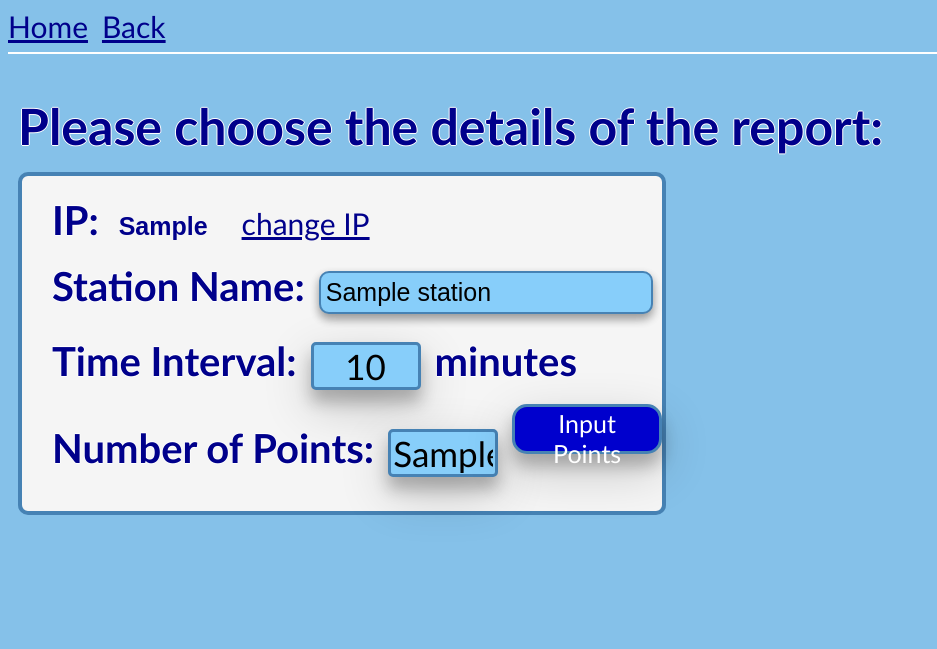
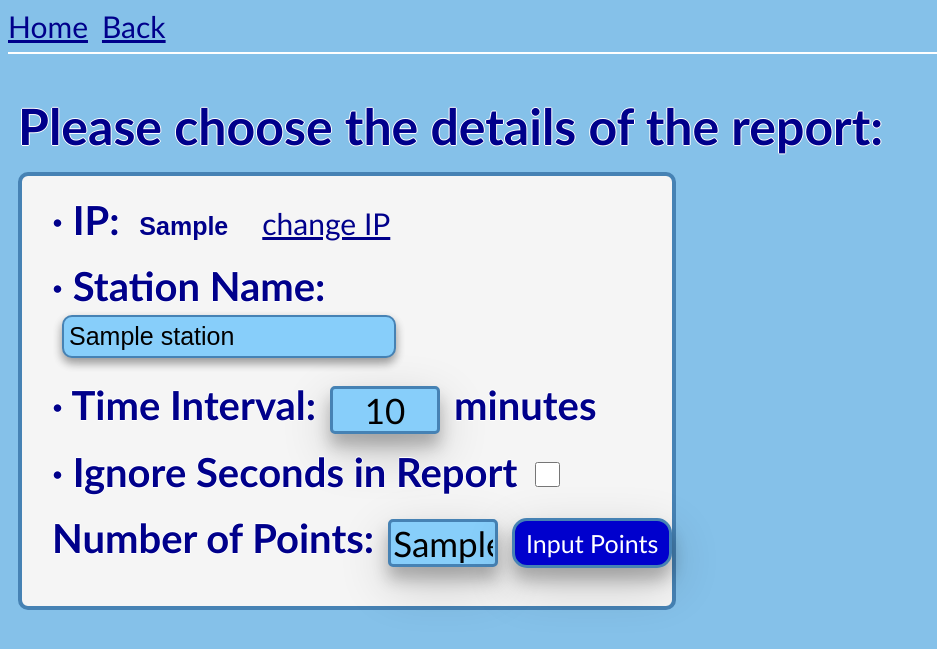
Before and after one commit to Rainhunter13/SungHan-Intern, a Flask app: template templates/engineer.html in a window 1280 px wide. Shown: the top 649 px of the page, without its empty margins (0-937 px from the left). Run offline with Flask 2, Linux system fonts and the light colour scheme; the template is opened without the code that fills it: values that come from a table or form of the project are taken from there, most other values are stand-ins (such as "Sample title", 1, 10 or a date in 2020).

Commit message:
ignore_seconds added

```diff
--- a/app.py
+++ b/app.py
@@ -22,6 +22,7 @@ password = ''
 points = []
 interval = 0
 version = ''
+ignore_seconds = False
 
 # DEFAULT PARAMETERS FOR SERVER (INITIALLY HAVEN'T SET YET)
 default_ip = ''
@@ -68,6 +69,7 @@ def session_init():
     session['station'] = ''
     session['interval'] = '10'
     session['points'] = []
+    session['ignore_seconds'] = False
     # all possible stations for the currently choose station
     session["all_stations"] = []
 
@@ -203,7 +205,7 @@ def engineer():
             if len(session['all_stations']) > 0:
                 stat = session['all_stations'][len(session['all_stations']) - 1]
         return render_template("engineer.html", title="Set Report", form=form, points=session['points'], m=m,
-                               interval=session['interval'], station=stat, ip=session['ip'])
+                               interval=session['interval'], station=stat, ip=session['ip'], ignore_seconds = session['ignore_seconds'])
     t = request.form.get("set_report")
     if t is None:
         # if pushes "Input Points" button (i.e. no "set_report" attribute yet in the form), just proceed with same page
@@ -213,10 +215,14 @@ def engineer():
         m = int(request.form['number'])
         session['interval'] = request.form['interval']
         session['station'] = request.form['station']
+        if request.form.__contains__("ignoreSeconds"):
+            session['ignore_seconds'] = True
+        else:
+            session['ignore_seconds'] = False
         session['points'] = []
         for i in range(1, m + 1):
             session['points'].append(request.form["point" + str(i)])
-        global username, password, ip, station, version, interval, points
+        global username, password, ip, station, version, interval, points, ignore_seconds
         # update operator variables
         username = session['username']
         password = session['password']
@@ -225,13 +231,14 @@ def engineer():
         station = session['station']
         interval = session['interval']
         points = session['points']
+        ignore_seconds = session['ignore_seconds']
         # go to next page ("report set successfully")
         return set_report()
 
 
 # "REPORT SUCCESSFULLY SET" PAGE
 def set_report():
-    return render_template("set_report.html", title="Report", points=points, interval=interval, ip=ip, station=station)
+    return render_template("set_report.html", title="Report", points=points, interval=interval, ip=ip, station=station, ignore_seconds = ignore_seconds)
 
 
 # OPERATOR PAGE
@@ -266,9 +273,9 @@ def operator():
 
 # REPORT PAGE
 def show_report(period, date, columns):
-    global interval, points, station, ip, version
+    global interval, points, station, ip, version, ignore_seconds
     # get one big report data-frame for given ip, station, period
-    ds = sort_by_interval(username, password, points, period, date, interval, station, ip, version)
+    ds = sort_by_interval(username, password, points, period, date, interval, station, ip, version, ignore_seconds)
     # if returns string, means something went wrong (invalid station or points) and it returns wrong message
     if isinstance(ds, str):
         return render_template("wrong_input.html", title="Wrong Input", error_message=ds)
--- a/backend.py
+++ b/backend.py
@@ -137,7 +137,7 @@ def sort_by_date(username, password, temp_point_name, temp_period_name, date, st
 
 
 # SORTS REPORT DATA-FRAME BY THE TIME INTERVAL
-def sort_by_interval(username, password, temp_point_names, temp_period_name, date, interval, station, ip, version):
+def sort_by_interval(username, password, temp_point_names, temp_period_name, date, interval, station, ip, version, ignore_seconds):
     # if no points inputted
     if len(temp_point_names) == 0:
         return "No points to show."
@@ -157,6 +157,8 @@ def sort_by_interval(username, password, temp_point_names, temp_period_name, dat
     # drop row if corresponding time doesn't match the interval
     drop_rows = []
     for i in range(ans.shape[0]):
+        if ignore_seconds:
+            ans['Time'][i] = ans['Time'][i][0:6] + "00"
         if minutes(ans['Time'][i]) % int(interval) != 0:
             drop_rows.append(i)
     ans = ans.drop(index=drop_rows, axis=0)
--- a/static/styles.css
+++ b/static/styles.css
@@ -214,7 +214,7 @@ form {
     position: relative;
     top: -25px;
     left: 10px;
-    width: 600px;
+    width: 610px;
     border-radius: 10px;
     background-color: whitesmoke;
     padding: 20px;
@@ -303,7 +303,7 @@ form {
     top: 0px;
     background-color: mediumblue;
     color: white;
-    width: 150px;
+    width: 160px;
     height: 50px;
     text-align: center;
     font-size: 25px;
@@ -423,3 +423,19 @@ form {
     font-family: Candara;
     font-size: 20px;
 }
+
+.seconds_checkbox {
+    position: relative;
+    left: 20px;
+    height: 25px;
+    width: 25px;
+}
+
+.seconds_p {
+    align-self: center;
+    position: relative;
+    left: 10px;
+    font-family: Candara;
+    font-size: 30px;
+    color: darkblue;
+}
--- a/templates/engineer.html
+++ b/templates/engineer.html
@@ -43,27 +43,30 @@
             }
         </script>
 
-        <b class="date_p">IP: </b>
+        <b class="date_p">&#x2219 IP: </b>
         <b class="operator_points" style="left: 20px; font-size: 25px">{{ip}}</b>
         <a href="{{ url_for('logout') }}" class="home" style="position: relative; left: 50px">change IP</a>
         <br><br>
 
-        <b class="date_p">Station Name:</b>
+        <b class="date_p">&#x2219 Station Name:</b>
         <input type="text" class="choose_points" style="width: 320px" value="{{station}}" name="station" required>
         <br><br>
 
-
-
-        <b class="date_p">Time Interval:</b>
+        <b class="date_p">&#x2219 Time Interval:</b>
         <input type="text" class="number" id="interval" name="interval" value="{{interval}}">
         <b class="minutes">minutes</b>
+        <br><br>
+
+        <b class="date_p">&#x2219 Ignore Seconds in Report</b>
+        <input type="checkbox" name="ignoreSeconds" class="seconds_checkbox" id="ignoreSeconds" value="false">
         <br><br>
 
         <b class="date_p">Number of Points:</b>
         <input type="text" class="number" id="number" name="number" value={{m}}>
         <button id="filldetails" class="input_points" onclick="addFields()">Input Points</button>
         <br><br>
-        <div id="container"/>
+
+        <div id="container"></div>
 
         <script>
             var m = parseInt('{{m}}');
--- a/templates/set_report.html
+++ b/templates/set_report.html
@@ -26,6 +26,12 @@
     <br><br>
     <b class="engineer_points">{{interval}} MINUTES</b>
     <br><br>
+
+    <b class="tit">IGNORE SECONDS:  </b>
+    <br><br>
+    <b class="engineer_points">{{ignore_seconds}}</b>
+    <br><br>
+
     <b class="note2">*In order to see the report, please go to the home page and login as operator</b>
 
 {% endblock %}
```
